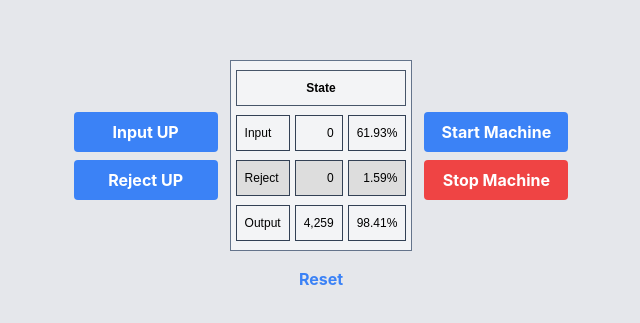
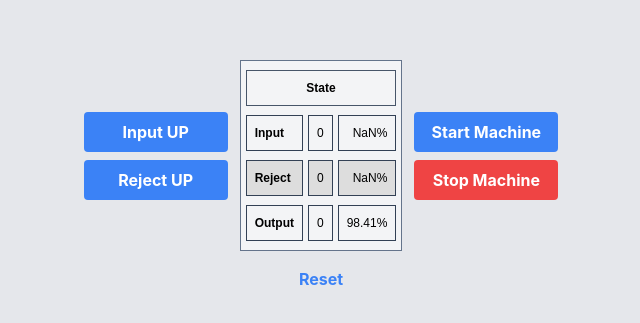
Before and after one commit to pradana01/iotDashboard, a React (Create React App) app: page / in a window 1280 px wide. Shown: the part 225-548 px from the top of the page, without its empty margins (319-959 px from the left). Built offline with nearby package versions, Linux system fonts and the light colour scheme.

Commit message:
change button for action to component ButtonAction
automated percentage for input and reject

```diff
--- a/src/components/button-action/index.jsx
+++ b/src/components/button-action/index.jsx
@@ -1,10 +1,12 @@
 import React from "react";
 
 
-export default function ButtonAction() {
+export default function ButtonAction({ children, injectClass = "" }) {
     return (
         <div>
-            <button class="bg-blue-500 hover:bg-blue-700 text-white font-bold py-2 px-4 rounded">Fuck</button>
+            <button class={"w-36 my-1 bg-blue-500 hover:bg-blue-700 text-white font-bold py-2 px-4 rounded " + injectClass}>
+                {children}
+            </button>
         </div>
     )
 }
--- a/src/pages/dashboard/index.jsx
+++ b/src/pages/dashboard/index.jsx
@@ -28,18 +28,12 @@ function Dashboard() {
         <div className="dashboard bg-gray-200 mx-auto w-screen h-screen px-4/12 flex flex-col justify-center items-center">
             <div className="flex">
                 <div className="mt-12 mx-3 flex flex-col">
-                    <button
-                        class="w-36 my-1 bg-blue-500 hover:bg-blue-700 text-white font-bold py-2 px-4 rounded"
+                    <ButtonAction
                         onClick={() => setInput(input + 1)}
-                    >
-                        Input UP
-                    </button>
-                    <button
-                        class="w-36 my-1 bg-blue-500 hover:bg-blue-700 text-white font-bold py-2 px-4 rounded"
+                    >Input UP</ButtonAction>
+                    <ButtonAction
                         onClick={() => setReject(reject + 1)}
-                    >
-                        Reject UP
-                    </button>
+                    >Reject UP</ButtonAction>
                 </div>
 
                 <table className="bg-gray-100 border-separate border border-slate-500 w-1/5">
@@ -50,26 +44,25 @@ function Dashboard() {
                     </thead>
                     <tbody>
                         <tr className="text-left">
-                            <td className="border border-slate-700 text-left">Input</td>
+                            <td className="border border-slate-700 text-left font-bold">Input</td>
                             <td className="border border-slate-700 text-right">{input}</td>
-                            <td className="border border-slate-700 text-right">61.93%</td>
+                            <td className="border border-slate-700 text-right">{Math.floor(input/(input+reject) * 100)}%</td>
                         </tr>
                         <tr className="text-right">
-                            <td className="border border-slate-700 text-left">Reject</td>
+                            <td className="border border-slate-700 text-left font-bold">Reject</td>
                             <td className="border border-slate-700 text-right">{reject}</td>
-                            <td className="border border-slate-700 text-right">1.59%</td>
+                            <td className="border border-slate-700 text-right">{Math.floor(reject/(input+reject) * 100)}%</td>
                         </tr>
                         <tr className="text-right">
-                            <td className="border border-slate-700 text-left">Output</td>
-                            <td className="border border-slate-700 text-right">4,259</td>
+                            <td className="border border-slate-700 text-left font-bold">Output</td>
+                            <td className="border border-slate-700 text-right">{input+reject}</td>
                             <td className="border border-slate-700 text-right">98.41%</td>
                         </tr>
                     </tbody>
                 </table>
 
                 <div className="mt-12 mx-3 flex flex-col">
-                    <button
-                        class="w-36 my-1 bg-blue-500 hover:bg-blue-700 text-white font-bold py-2 px-4 rounded"
+                    <ButtonAction
                         onClick={() => {
                             let timer = setInterval(() => {
                                 let rng = Math.round(Math.random());
@@ -81,16 +74,13 @@ function Dashboard() {
                             }, 1000)
                             setTime(timer);
                         }}
-                    >
-                        Start Machine</button>
-                    <button
-                        class="w-36 my-1 bg-red-500 hover:bg-red-700 text-white font-bold py-2 px-4 rounded"
+                    >Start Machine</ButtonAction>
+                    <ButtonAction
+                        injectClass="bg-red-500 hover:bg-red-700"
                         onClick={() => {
                             clearInterval(time)
                         }}
-                    >
-                        Stop Machine
-                    </button>
+                    >Stop Machine</ButtonAction>
                 </div>
             </div>
             <span
```
